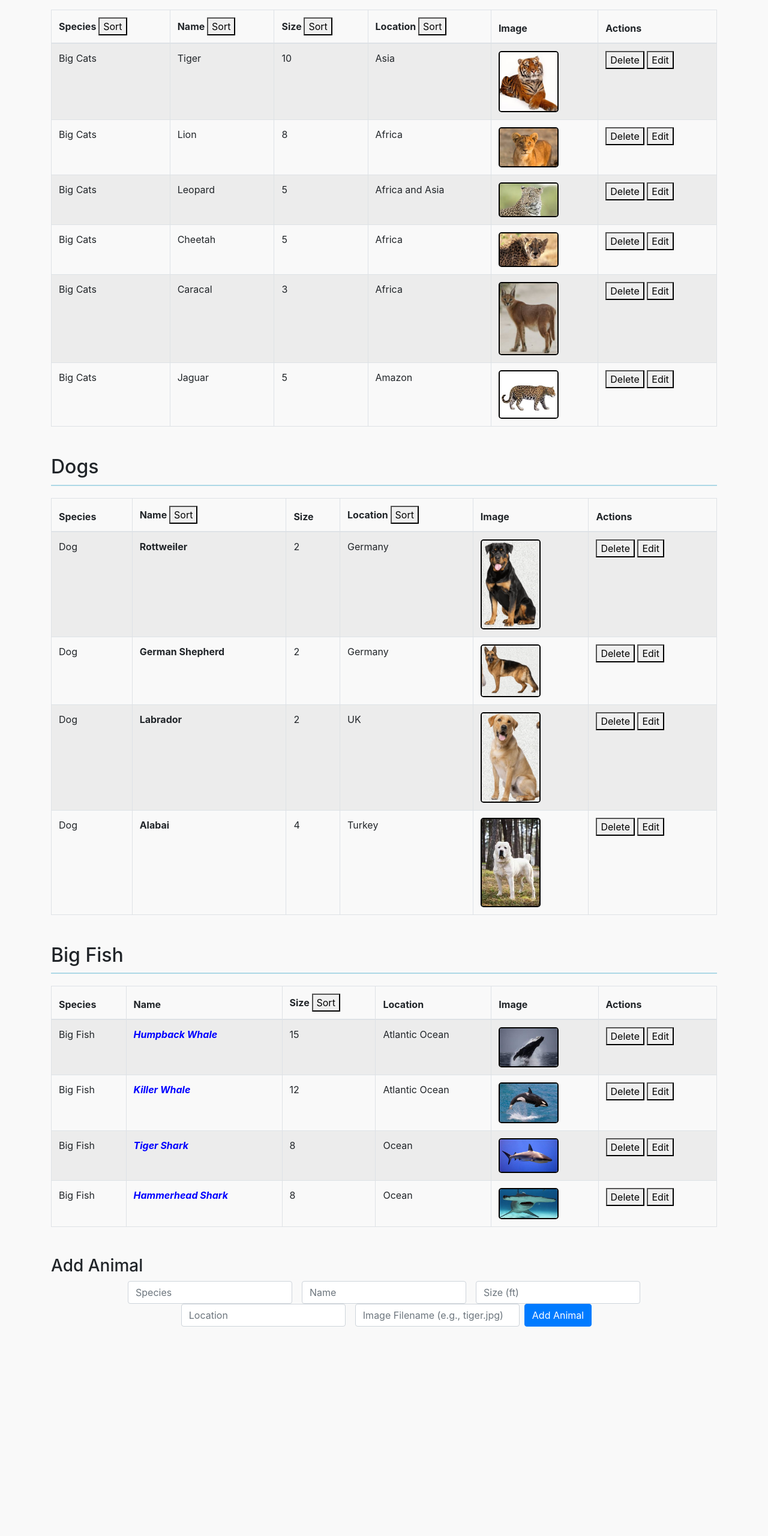
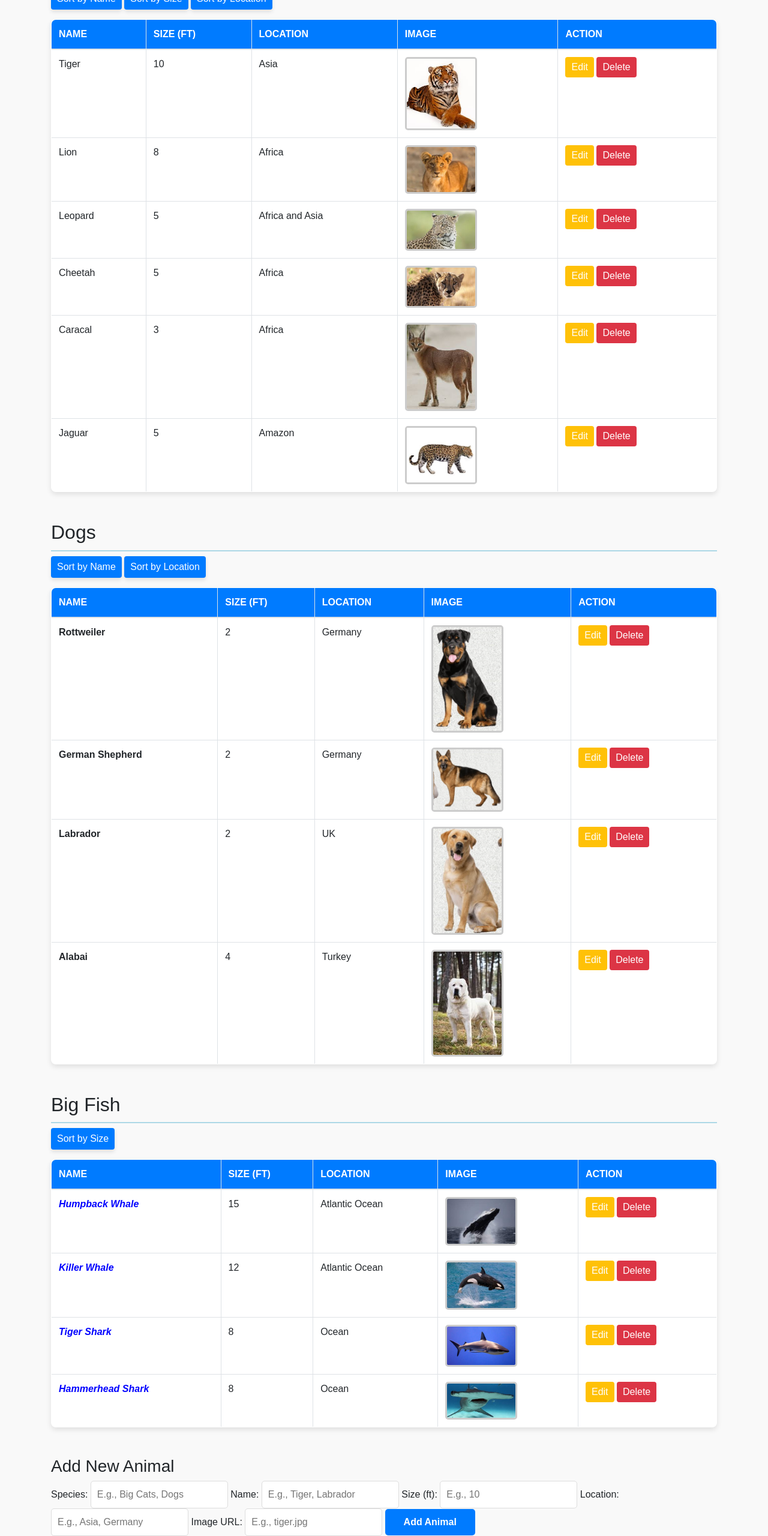
Before and after one commit to a-abrar/AnimalTablesIITBombay, a plain HTML site: page index.html in a window 1280 px wide. Shown: the part 174-2734 px from the top of the page at 60% size. Before the commit the page ends 2433 px from the top, so only its background shows below. Drawn offline with nearby package versions, Linux system fonts and the light colour scheme.

Commit message:
Final Cut of the Challenge

```diff
--- a/index.html
+++ b/index.html
@@ -3,46 +3,32 @@
 <head>
     <meta charset="UTF-8">
     <meta name="viewport" content="width=device-width, initial-scale=1.0">
+    <title>Animal Tables</title>
     <link rel="stylesheet" href="https://stackpath.bootstrapcdn.com/bootstrap/4.5.2/css/bootstrap.min.css">
     <link rel="stylesheet" href="styles.css">
-    <title>Animal Tables</title>
 </head>
 <body>
-    <div class="container my-4">
+    <div class="container">
         <h1 class="text-center">Animal Tables</h1>
 
-        <!-- Big Cats Table -->
-        <section class="my-5">
-            <h2>Big Cats</h2>
-            <table class="table table-striped table-bordered" id="bigCatsTable"></table>
-        </section>
+        <div id="tablesContainer"></div>
 
-        <!-- Dogs Table -->
-        <section class="my-5">
-            <h2>Dogs</h2>
-            <table class="table table-striped table-bordered" id="dogsTable"></table>
-        </section>
-
-        <!-- Big Fish Table -->
-        <section class="my-5">
-            <h2>Big Fish</h2>
-            <table class="table table-striped table-bordered" id="bigFishTable"></table>
-        </section>
-
-        <!-- Form to Add Animals -->
-        <section class="my-5">
-            <h3>Add Animal</h3>
-            <form id="animalForm" class="form-inline justify-content-center">
-                <input type="text" class="form-control mx-2" id="species" placeholder="Species" required>
-                <input type="text" class="form-control mx-2" id="name" placeholder="Name" required>
-                <input type="number" class="form-control mx-2" id="size" placeholder="Size (ft)" required>
-                <input type="text" class="form-control mx-2" id="location" placeholder="Location" required>
-                <input type="text" class="form-control mx-2" id="imageUrl" placeholder="Image Filename (e.g., tiger.jpg)">
-                <button type="submit" class="btn btn-primary">Add Animal</button>
-            </form>
-        </section>
+        <form id="animalForm" class="mt-5">
+            <h3>Add New Animal</h3>
+            <label for="species">Species:</label>
+            <input type="text" id="species" placeholder="E.g., Big Cats, Dogs" required>
+            <label for="name">Name:</label>
+            <input type="text" id="name" placeholder="E.g., Tiger, Labrador" required>
+            <label for="size">Size (ft):</label>
+            <input type="number" id="size" placeholder="E.g., 10" required>
+            <label for="location">Location:</label>
+            <input type="text" id="location" placeholder="E.g., Asia, Germany" required>
+            <label for="imageUrl">Image URL:</label>
+            <input type="url" id="imageUrl" placeholder="E.g., tiger.jpg">
+            <button type="submit">Add Animal</button>
+        </form>
     </div>
 
-    <script src="script.js"></script> <!-- Use script.js for simplicity -->
+    <script src="script.js"></script>
 </body>
 </html>
--- a/script.js
+++ b/script.js
@@ -1,160 +1,204 @@
-// Class to represent an animal
-class Animal {
-  constructor(species, name, size, location, image) {
-    this.species = species;
-    this.name = name;
-    this.size = size;
-    this.location = location;
-    this.image = image;
+/* I have added comments for OOPs concepts usage. This is a basic js file for the project we can
+enhance this more to properly simulate all the functionality. */
+
+const initialData = {
+  "Big Cats": [
+      { name: "Tiger", size: 10, location: "Asia", imageUrl: "./images/tiger.jpg" },
+      { name: "Lion", size: 8, location: "Africa", imageUrl:"./images/lion.jpg" },
+      { name:"Leopard", size :5 , location :"Africa and Asia", imageUrl:"./images/leopard.jpg"},
+      { name:"Cheetah", size :5 , location :"Africa", imageUrl:"./images/cheetah.jpg"},
+      { name:"Caracal", size :3 , location :"Africa", imageUrl:"./images/caracal.jpg"},
+      { name:"Jaguar", size :5 , location :"Amazon", imageUrl:"./images/jaguar.jpg"}
+  ],
+  "Dogs": [
+      { name:"Rottweiler", size :2 , location :"Germany", imageUrl:"./images/rottweiler.jpg"},
+      { name:"German Shepherd", size :2 , location :"Germany", imageUrl:"./images/german-shepherd.jpg"},
+      { name:"Labrador", size :2 , location :"UK", imageUrl:"./images/labrador.jpg"},
+      { name:"Alabai", size :4 , location :"Turkey", imageUrl:"./images/alabai.jpg"}
+  ],
+  "Big Fish": [
+      { name:"Humpback Whale", size :15 , location :"Atlantic Ocean", imageUrl:"./images/humpback-whale.jpg"},
+      { name:"Killer Whale", size :12 , location :"Atlantic Ocean", imageUrl:"./images/killer-whale.jpg"},
+      { name:"Tiger Shark", size :8 , location :"Ocean", imageUrl:"./images/tiger-shark.jpg"},
+      { name:"Hammerhead Shark", size :8 , location :"Ocean", imageUrl:"./images/hammerhead-shark.jpg"}
+  ]
+};
+
+const tablesContainer = document.getElementById("tablesContainer");
+
+// Encapsulation: Each table's rendering logic is encapsulated within this function
+function createTable(species, animals) {
+  const section = document.createElement("section");
+  section.classList.add("my-5");
+
+  const heading = document.createElement("h2");
+  heading.textContent = species;
+  section.appendChild(heading);
+
+  const sortButtons = document.createElement("div");
+  sortButtons.classList.add("mb-3");
+  sortButtons.innerHTML = `
+     ${species === 'Big Cats' ? `
+     <button class='sort-button' onclick='sortAnimals("${species}", "name")'>Sort by Name</button>
+     <button class='sort-button' onclick='sortAnimals("${species}", "size")'>Sort by Size</button>
+     <button class='sort-button' onclick='sortAnimals("${species}", "location")'>Sort by Location</button>` : ''}
+     ${species === 'Dogs' ? `
+     <button class='sort-button' onclick='sortAnimals("${species}", "name")'>Sort by Name</button>
+     <button class='sort-button' onclick='sortAnimals("${species}", "location")'>Sort by Location</button>` : ''}
+     ${species === 'Big Fish' ? `
+     <button class='sort-button' onclick='sortAnimals("${species}", "size")'>Sort by Size</button>` : ''}
+  `;
+  section.appendChild(sortButtons);
+
+  const table = document.createElement("table");
+  table.classList.add("table", "table-bordered");
+
+  const thead = document.createElement("thead");
+  thead.innerHTML = `
+     <tr>
+        <th>Name</th>
+        <th>Size (ft)</th>
+        <th>Location</th>
+        <th>Image</th>
+        <th>Action</th>
+     </tr>`;
+  table.appendChild(thead);
+
+  const tbody = document.createElement("tbody");
+  animals.forEach((animal) => {
+     const row = document.createElement("tr");
+     row.innerHTML = `
+        <td class="${
+            species === 'Dogs'
+              ? 'bold'
+              : species === 'Big Fish'
+                ? 'blue-italic bold'
+                : ''}">
+            ${animal.name}
+        </td>
+        <td>${animal.size}</td>
+        <td>${animal.location}</td>
+        <td><img src="${animal.imageUrl}" alt="${animal.name}"></td>
+        <td>
+           <button class='action-button' onclick='editAnimal("${species}", "${animal.name}")'>Edit</button>
+           <button class='action-button delete' onclick='deleteAnimal("${species}", "${animal.name}")'>Delete</button>
+        </td>`;
+     tbody.appendChild(row);
+  });
+
+  table.appendChild(tbody);
+  section.appendChild(table);
+  tablesContainer.appendChild(section);
+}
+
+function renderTables() {
+  tablesContainer.innerHTML = "";
+  for (const [species, animals] of Object.entries(initialData)) {
+     if (animals.length > 0) {
+        createTable(species, animals);
+     }
   }
 }
 
-// Class to manage animal tables
-class AnimalTable {
-  constructor(tableId, sortFields) {
-    this.tableId = tableId; // ID of the table
-    this.animals = []; // Store animal objects
-    this.sortOrder = {}; // Track sort order for each field
-    sortFields.forEach(field => this.sortOrder[field] = 'asc'); // Initialize sort order
-    this.sortFields = sortFields; // Fields allowed for sorting
+/**
+ * Event listener for form submission.
+ * Handles adding new animals with validation.
+ */
+document.getElementById("animalForm").addEventListener("submit", (e) => {
+  e.preventDefault();
+
+  const species = document.getElementById("species").value.trim();
+  const name = document.getElementById("name").value.trim();
+  const size = parseInt(document.getElementById("size").value.trim());
+  const location = document.getElementById("location").value.trim();
+  const imageUrl = document.getElementById("imageUrl").value.trim() || "./images/default.jpg";
+
+  if (!species || !name || !size || !location) {
+    alert("All fields are required!");
+    return;
   }
 
-  // Add an animal to the table
-  addAnimal(animal) {
-    if (!this.validateAnimal(animal)) return; // Validate animal
-    if (this.animals.find(a => a.name.toLowerCase() === animal.name.toLowerCase())) {
-      alert("Duplicate animal names are not allowed!");
+  if (size <= 0) {
+    alert("Size must be a positive number!");
+    return;
+  }
+
+  if (initialData[species] && initialData[species].some(animal => animal.name.toLowerCase() === name.toLowerCase())) {
+    alert(`An animal named "${name}" already exists in the "${species}" category.`);
+    return;
+  }
+
+  if (!initialData[species]) {
+    initialData[species] = [];
+  }
+
+  initialData[species].push({ name, size, location, imageUrl });
+  renderTables();
+
+  e.target.reset();
+});
+
+function deleteAnimal(species, name) {
+  initialData[species] = initialData[species].filter(animal => animal.name !== name);
+
+  if (initialData[species].length === 0) {
+     delete initialData[species];
+  }
+
+  renderTables();
+}
+
+function editAnimal(species, oldName) {
+  const animalIndex = initialData[species].findIndex(animal => animal.name === oldName);
+
+  if (animalIndex !== -1) {
+    const animal = initialData[species][animalIndex];
+
+    const newName = prompt("Edit Name:", animal.name);
+    const newSize = prompt("Edit Size:", animal.size);
+    const newLocation = prompt("Edit Location:", animal.location);
+    const newImageUrl = prompt("Edit Image URL:", animal.imageUrl) || "./images/default.jpg";
+
+    if (!newName || !newSize || !newLocation) {
+      alert("All fields are required!");
       return;
     }
-    this.animals.push(animal); // Add the animal
-    this.render(); // Re-render the table
-  }
 
-  // Validate animal input
-  validateAnimal(animal) {
-    if (!animal.name || !animal.species || !animal.size || !animal.location) {
-      alert("All fields are required!");
-      return false;
+    const sizeAsNumber = Number(newSize);
+    if (sizeAsNumber <= 0 || isNaN(sizeAsNumber)) {
+      alert("Size must be a positive number!");
+      return;
     }
-    if (isNaN(animal.size) || animal.size <= 0) {
-      alert("Size must be a valid number greater than 0!");
-      return false;
+
+    if (
+      initialData[species].some(
+        (animal, index) =>
+          index !== animalIndex && animal.name.toLowerCase() === newName.toLowerCase()
+      )
+    ) {
+      alert(`An animal named "${newName}" already exists in the "${species}" category.`);
+      return;
     }
-    return true;
-  }
 
-  // Delete an animal by name
-  deleteAnimal(name) {
-    this.animals = this.animals.filter(a => a.name !== name);
-    this.render(); // Re-render the table
-  }
+    initialData[species][animalIndex] = {
+      name: newName,
+      size: sizeAsNumber,
+      location: newLocation,
+      imageUrl: newImageUrl,
+    };
 
-  // Edit an animal by name
-  editAnimal(name) {
-    const animal = this.animals.find(a => a.name === name);
-    if (animal) {
-      const newSpecies = prompt("Enter new species:", animal.species) || animal.species;
-      const newName = prompt("Enter new name:", animal.name) || animal.name;
-      const newSize = prompt("Enter new size (ft):", animal.size) || animal.size;
-      const newLocation = prompt("Enter new location:", animal.location) || animal.location;
-
-      // Validate changes
-      if (isNaN(newSize) || newSize <= 0) {
-        alert("Size must be a valid number greater than 0!");
-        return;
-      }
-
-      // Update animal
-      animal.species = newSpecies;
-      animal.name = newName;
-      animal.size = newSize;
-      animal.location = newLocation;
-      this.render();
-    }
-  }
-
-  // Sort the animals based on a specific field
-  sortBy(field) {
-    if (!this.sortFields.includes(field)) return; // Skip sorting if field is not allowed
-    const order = this.sortOrder[field];
-    this.animals.sort((a, b) => {
-      if (a[field] > b[field]) return order === 'asc' ? 1 : -1;
-      if (a[field] < b[field]) return order === 'asc' ? -1 : 1;
-      return 0;
-    });
-    this.sortOrder[field] = order === 'asc' ? 'desc' : 'asc'; // Toggle sort order
-    this.render();
-  }
-
-  // Render the table
-  render() {
-    const table = document.getElementById(this.tableId);
-    table.innerHTML = `
-      <thead>
-        <tr>
-          ${Object.keys(this.animals[0] || {}).map(field => `
-            <th>
-              ${field.charAt(0).toUpperCase() + field.slice(1)}
-              ${this.sortFields.includes(field) ? `<button onclick="${this.tableId}.sortBy('${field}')">Sort</button>` : ''}
-            </th>`).join('')}
-          <th>Actions</th>
-        </tr>
-      </thead>
-      <tbody>
-        ${this.animals.map(animal => `
-          <tr>
-            <td>${animal.species}</td>
-            <td style="${this.getNameStyle()}">${animal.name}</td>
-            <td>${animal.size}</td>
-            <td>${animal.location}</td>
-            <td>
-              <img src="./images/${animal.image}" alt="${animal.name}"
-                style="width: 100px; height: auto; border: 2px solid black;"
-                onmouseover="this.style.transform='scale(1.5)';"
-                onmouseout="this.style.transform='scale(1)';">
-            </td>
-            <td>
-              <button onclick="${this.tableId}.deleteAnimal('${animal.name}')">Delete</button>
-              <button onclick="${this.tableId}.editAnimal('${animal.name}')">Edit</button>
-            </td>
-          </tr>`).join('')}
-      </tbody>`;
-  }
-
-  // Get name style based on table type
-  getNameStyle() {
-    if (this.tableId === 'dogsTable') return 'font-weight: bold;';
-    if (this.tableId === 'bigFishTable') return 'font-weight: bold; font-style: italic; color: blue;';
-    return '';
+    renderTables();
   }
 }
 
-// Create table instances
-const bigCatsTable = new AnimalTable("bigCatsTable", ["species", "name", "size", "location"]);
-const dogsTable = new AnimalTable("dogsTable", ["name", "location"]);
-const bigFishTable = new AnimalTable("bigFishTable", ["size"]);
+function sortAnimals(species, key) {
+    if (key === 'size') {
+       initialData[species].sort((a, b) => a.size - b.size);
+    } else {
+       initialData[species].sort((a, b) => a[key].localeCompare(b[key]));
+    }
 
-// Add sample data for Big Cats
-bigCatsTable.addAnimal(new Animal("Big Cats", "Tiger", 10, "Asia", "tiger.jpg"));
-bigCatsTable.addAnimal(new Animal("Big Cats", "Lion", 8, "Africa", "lion.jpg"));
-bigCatsTable.addAnimal(new Animal("Big Cats", "Leopard", 5, "Africa and Asia", "leopard.jpg"));
-bigCatsTable.addAnimal(new Animal("Big Cats", "Cheetah", 5, "Africa", "cheetah.jpg"));
-bigCatsTable.addAnimal(new Animal("Big Cats", "Caracal", 3, "Africa", "caracal.jpg"));
-bigCatsTable.addAnimal(new Animal("Big Cats", "Jaguar", 5, "Amazon", "jaguar.jpg"));
+    renderTables();
+}
 
-// Add sample data for Dogs
-dogsTable.addAnimal(new Animal("Dog", "Rottweiler", 2, "Germany", "rottweiler.jpg"));
-dogsTable.addAnimal(new Animal("Dog", "German Shepherd", 2, "Germany", "german-shepherd.jpg"));
-dogsTable.addAnimal(new Animal("Dog", "Labrador", 2, "UK", "labrador.jpg"));
-dogsTable.addAnimal(new Animal("Dog", "Alabai", 4, "Turkey", "alabai.jpg"));
-
-// Add sample data for Big Fish
-bigFishTable.addAnimal(new Animal("Big Fish", "Humpback Whale", 15, "Atlantic Ocean", "humpback-whale.jpg"));
-bigFishTable.addAnimal(new Animal("Big Fish", "Killer Whale", 12, "Atlantic Ocean", "killer-whale.jpg"));
-bigFishTable.addAnimal(new Animal("Big Fish", "Tiger Shark", 8, "Ocean", "tiger-shark.jpg"));
-bigFishTable.addAnimal(new Animal("Big Fish", "Hammerhead Shark", 8, "Ocean", "hammerhead-shark.jpg"));
-
-// Expose tables globally for sorting
-window.bigCatsTable = bigCatsTable;
-window.dogsTable = dogsTable;
-window.bigFishTable = bigFishTable;
+renderTables();
--- a/styles.css
+++ b/styles.css
@@ -1,34 +1,11 @@
 body {
-  background-color: #f9f9f9; /* Light background color */
-}
-
-.table {
-  margin-top: 20px;
-}
-
-.bold {
-  font-weight: bold;
-}
-
-.blue-italic {
-  font-weight: bold;
-  font-style: italic;
-  color: blue;
-}
-
-img {
-  border: 3px solid #ccc;
-  border-radius: 5px;
-  transition: transform 0.3s ease;
-  max-width: 100px; /* Set a max width for images */
-}
-
-img:hover {
-  transform: scale(1.5);
+  background-color: #f9f9f9;
+  font-family: Arial, sans-serif;
 }
 
 h1 {
-  color: #007bff; /* Bootstrap primary color */
+  color: #007bff;
+  text-shadow: 1px 1px 2px rgba(0, 0, 0, 0.2);
 }
 
 h2 {
@@ -40,22 +17,133 @@ h3 {
   margin-top: 40px;
 }
 
-/* Styles for sorting buttons */
+#tablesContainer {
+  margin-top: 30px;
+}
+
+table {
+  background-color: #fff;
+  box-shadow: 0 4px 8px rgba(0, 0, 0, 0.1);
+  margin-bottom: 30px;
+  border-collapse: collapse;
+  width: 100%;
+  border-radius: 8px;
+  overflow: hidden;
+  transition: transform 0.3s ease, box-shadow 0.3s ease;
+}
+
+table:hover {
+  box-shadow: 0 6px 12px rgba(0, 0, 0, 0.15);
+}
+
+table th,
+table td {
+  padding: 12px;
+  text-align: left;
+  border: 1px solid #ddd;
+}
+
+table th {
+  background-color: #007bff;
+  color: #fff;
+  font-weight: bold;
+  text-transform: uppercase;
+}
+
+table td img {
+  width: 100%;
+  max-width: 120px;
+  height: auto;
+  border: 3px solid #ccc;
+  border-radius: 5px;
+  transition: transform 0.4s ease, box-shadow 0.4s ease;
+}
+
+table td img:hover {
+  transform: scale(1.3) rotateY(15deg);
+  box-shadow: 0 10px 15px rgba(0, 0, 0, 0.2);
+}
+
+form input,
+form button {
+  min-width: 150px;
+  padding: 10px;
+  border: 1px solid #ddd;
+  border-radius: 5px;
+  transition: box-shadow 0.3s ease, transform 0.3s ease;
+}
+
+form input:focus {
+  outline: none;
+  box-shadow: 0 0 5px rgba(0, 123, 255, 0.5);
+}
+
+form button {
+  background-color: #007bff;
+  color: #fff;
+  font-weight: bold;
+  border: none;
+  cursor: pointer;
+  transition: transform 0.3s ease, box-shadow 0.3s ease;
+}
+
+form button:hover {
+  background-color: #0056b3;
+  transform: translateY(-2px);
+  box-shadow: 0 4px 6px rgba(0, 0, 0, 0.2);
+}
+
 .sort-button {
-  background-color: #007bff; /* Bootstrap primary color */
+  background-color: #007bff;
   color: white;
   border: none;
-  padding: 3px 6px; /* Smaller padding for smaller buttons */
+  padding: 6px 10px;
   cursor: pointer;
-  margin-left: 5px; /* Space between buttons */
-  border-radius: 4px; /* Rounded corners */
+  border-radius: 4px;
+  box-shadow: 0 4px 6px rgba(0, 0, 0, 0.1);
+  transition: transform 0.3s ease, background-color 0.3s ease;
 }
 
 .sort-button:hover {
-  background-color: #0056b3; /* Darker shade on hover */
+  background-color: #0056b3;
+  transform: translateY(-2px);
 }
 
-/* Adding a shadow effect to buttons for a 3D look */
-.sort-button {
-  box-shadow: 0 4px 6px rgba(0,0,0,0.1);
+.action-button {
+  background-color: #ffc107;
+  color: white;
+  border: none;
+  padding: 5px 10px;
+  border-radius: 4px;
+  transition: transform 0.3s ease, background-color 0.3s ease;
 }
+
+.action-button:hover {
+  background-color: #e0a800;
+  transform: translateY(-2px);
+  box-shadow: 0 4px 6px rgba(0, 0, 0, 0.2);
+}
+
+.action-button.delete {
+  background-color: #dc3545;
+}
+.action-button.delete:hover {
+  background-color: #c82333;
+}
+
+.bold {
+  font-weight: bold;
+}
+
+.blue-italic {
+  color: blue;
+  font-style: italic;
+}
+
+table tr {
+  transition: background-color 0.3s ease;
+}
+
+table tr:hover {
+  background-color: rgba(0, 123, 255, 0.1);
+}
```
Also changed, not shown: 1 other file.
